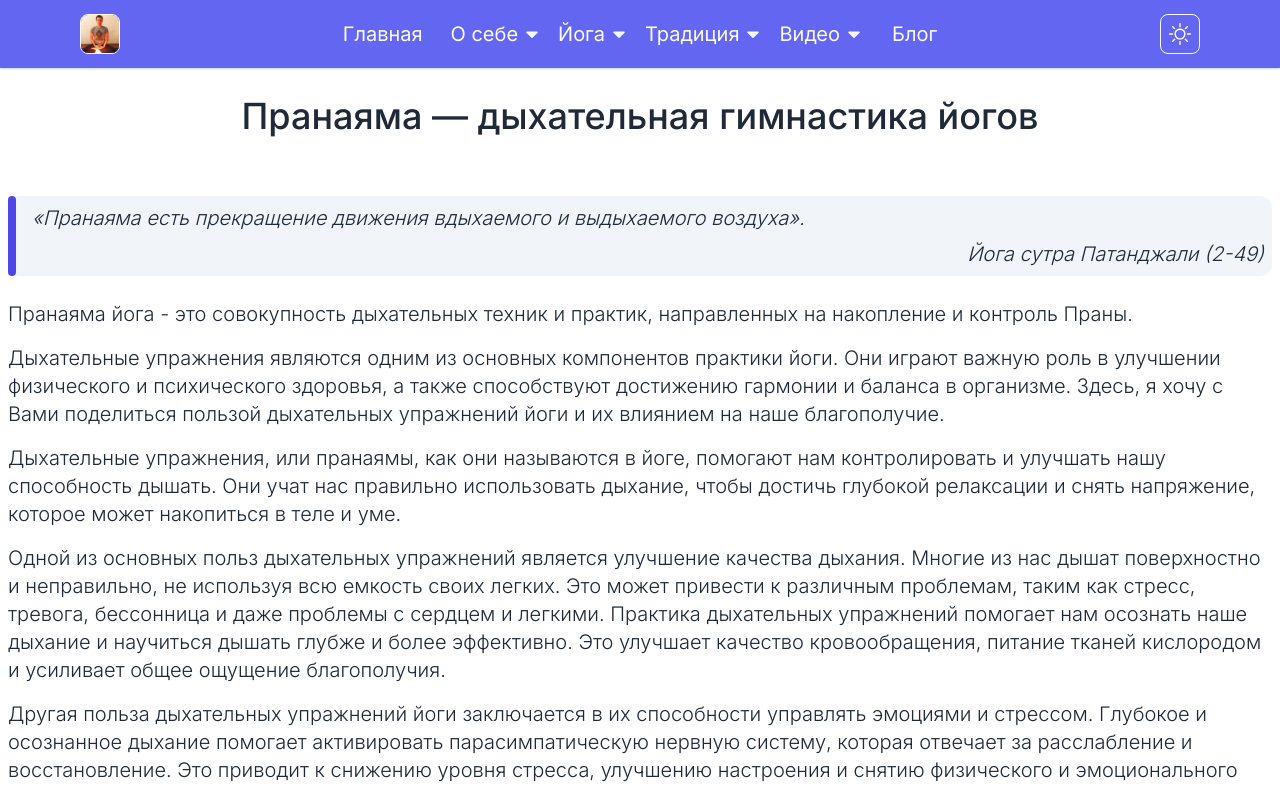
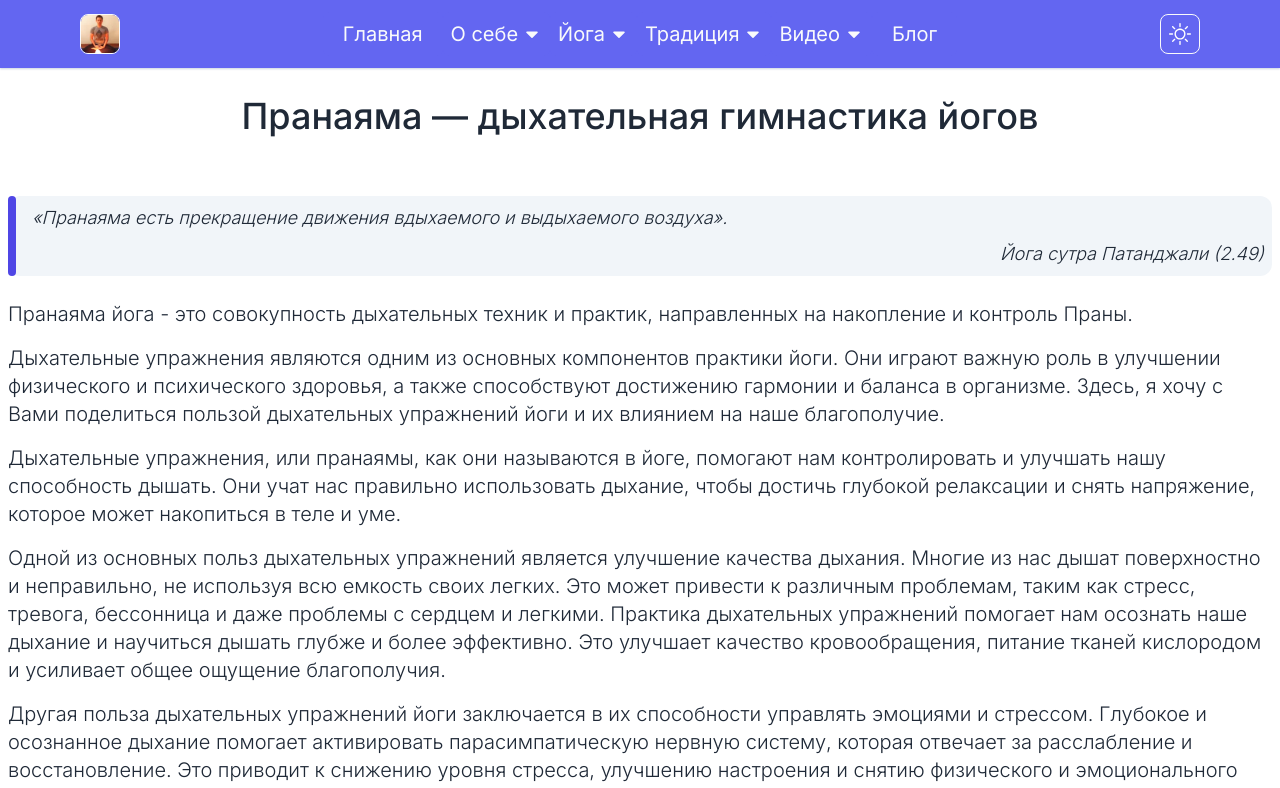
Before and after one commit to TimurTairov/tirthadeva.ru, a Next.js app: page /blog/pranayama in a window 1280 px wide. Shown: the top 788 px of the page. Built offline with nearby package versions, Linux system fonts and the light colour scheme.

Commit message:
commit 1.56

```diff
--- a/app/blog/pranayama/page.tsx
+++ b/app/blog/pranayama/page.tsx
@@ -12,14 +12,14 @@ const page = () => {
     <div className='main-container font-light'>
       <h1 className="main-title">Пранаяма — дыхательная гимнастика йогов</h1>
       <div className="w-full flex items-center gap-2 mt-5 bg-slate-100 dark:bg-slate-700 rounded-xl">
-        <div className="shrink-0 h-20 w-2 text-6xl bg-indigo-600 dark:bg-emerald-400 rounded-md"></div>
-        <div className="h-20 p-2 w-full flex flex-col italic justify-between">
+        <div className="shrink-0 h-20  w-2 text-6xl bg-indigo-600 dark:bg-emerald-400 rounded-md"></div>
+        <div className="h-20 p-2 w-full flex flex-col italic text-xs md:text-base lg:text-lg justify-between">
           <i >
             «Пранаяма есть прекращение движения вдыхаемого и выдыхаемого воздуха».
           </i>
           <p className="text-right w-full">
             <i >
-              Йога сутра Патанджали (2-49)
+              Йога сутра Патанджали (2.49)
             </i>
           </p>
         </div>
```
